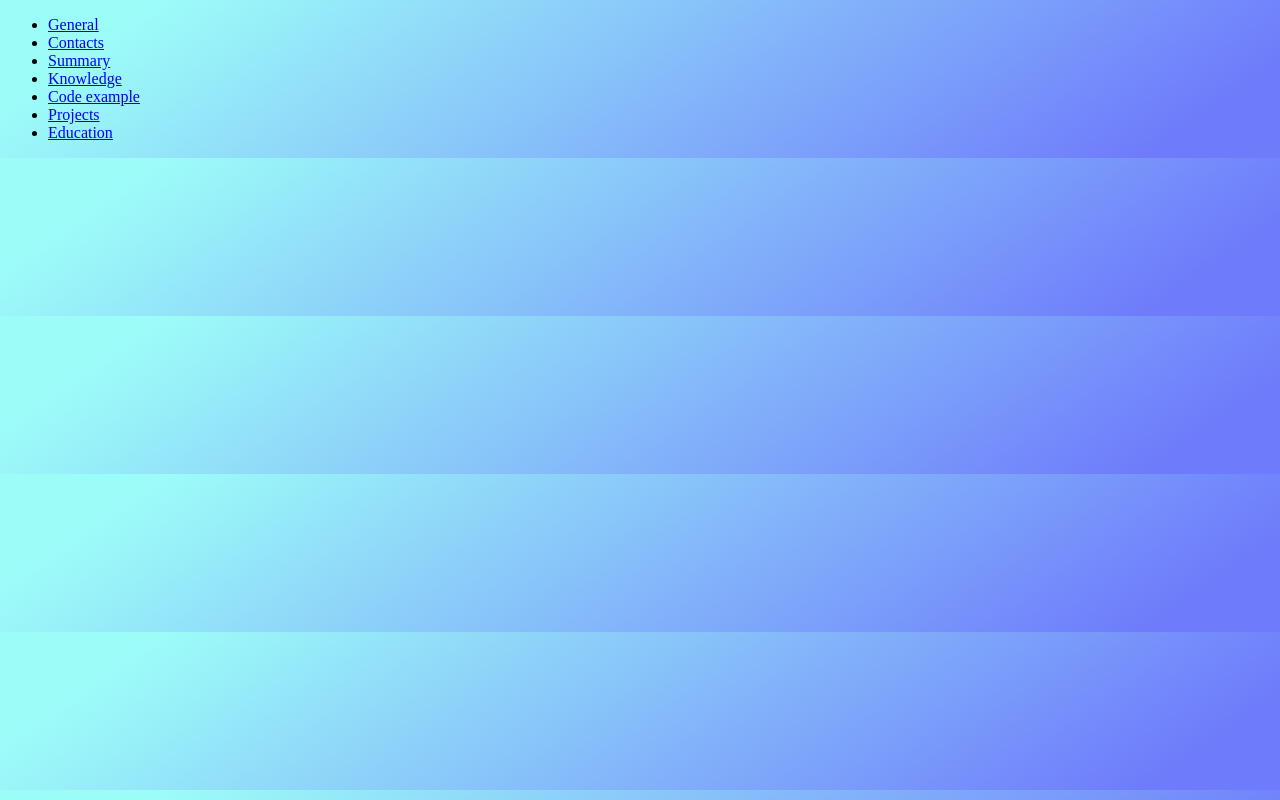
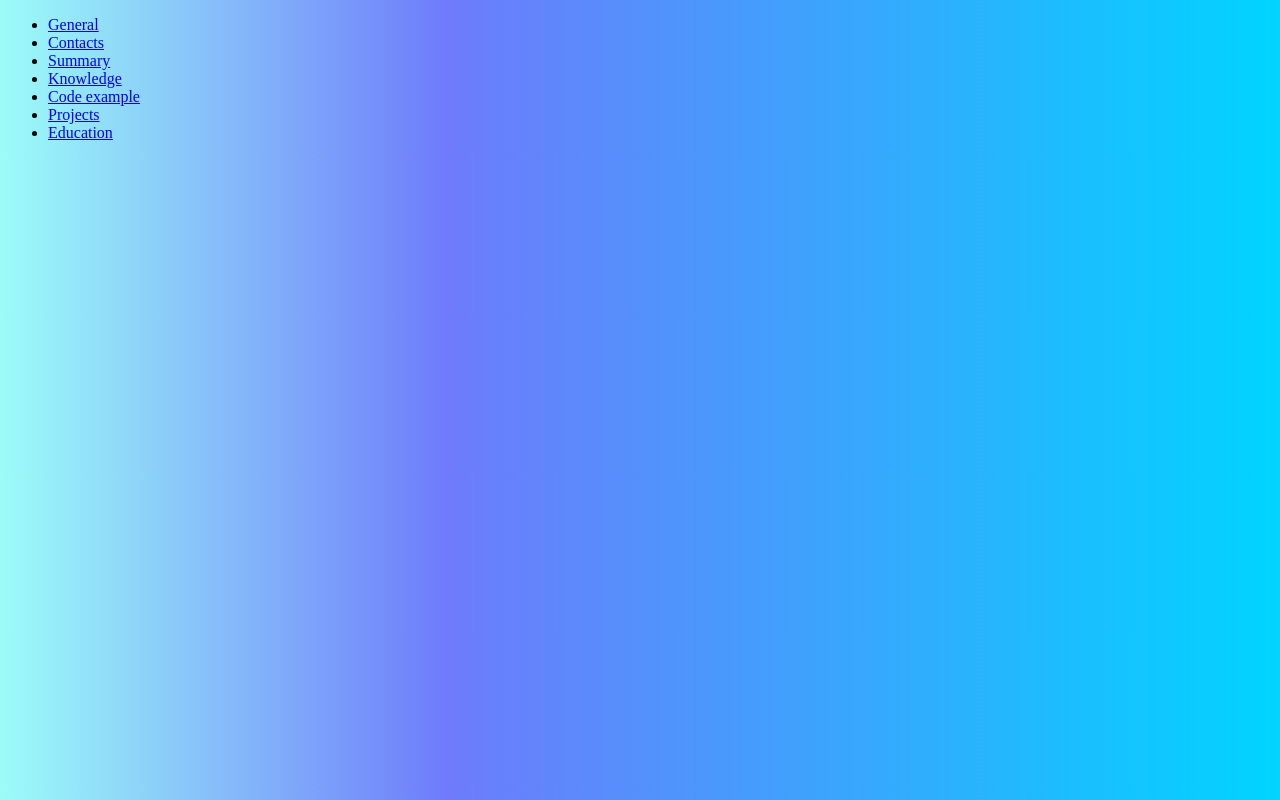
Before and after one commit to sysoev-dev/rsschool-cv, a plain HTML site: page index.html in a window 1280 px wide. Drawn offline with Linux system fonts and the light colour scheme.

Commit message:
fix: background css

```diff
--- a/css/style.css
+++ b/css/style.css
@@ -1,3 +1,4 @@
 body {
-  background: linear-gradient(145deg, rgba(156, 252, 248, 1) 11.2%, rgba(110, 123, 251, 1) 91.1%);
+  background: rgb(156, 252, 248);
+  background: linear-gradient(90deg, rgba(156, 252, 248, 1) 0%, rgba(110, 123, 251, 1) 35%, rgba(0, 212, 255, 1) 100%);
 }
```
